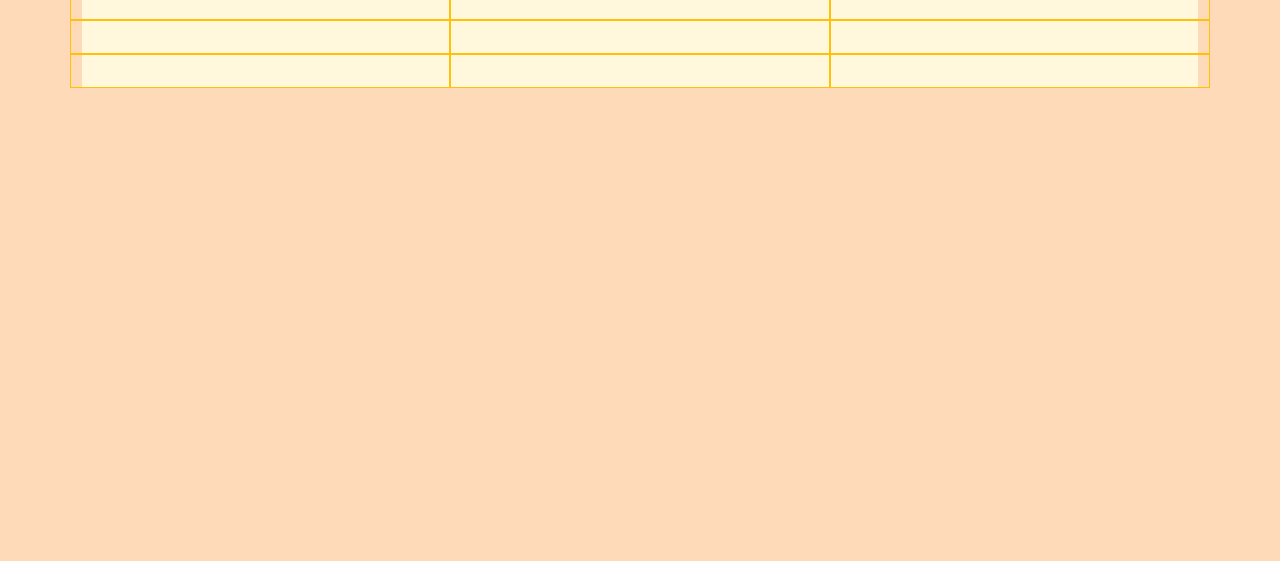
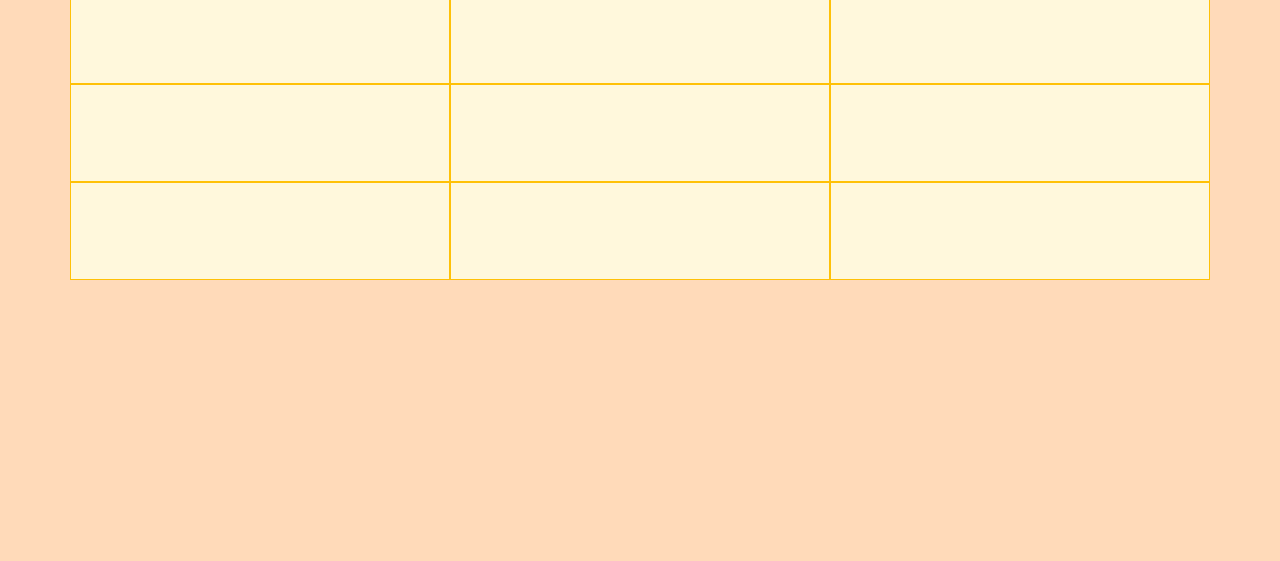
Before and after one commit to Adejordy/Week-11, a website: page index.html in a window 1280 px wide. Shown: the part 239-800 px from the top of the page. Drawn offline with nearby package versions, Linux system fonts and the light colour scheme.

```diff
--- a/index.html
+++ b/index.html
@@ -19,23 +19,21 @@
       <!-- To be called on in JS to display the palyer -->
     </div>
     <!-- Grid -->
-    <div class="container-lg">
-      <div class="gameContainer">
-        <div class="row">
-          <div id="box0" class="box col p-3 border border-warning"></div>
-          <div id="box1" class="box col p-3 border border-warning"></div>
-          <div id="box2" class="box col p-3 border border-warning"></div>
-        </div>
-        <div class="row">
-          <div id="box3" class="box col p-3 border border-warning"></div>
-          <div id="box4" class="box col p-3 border border-warning"></div>
-          <div id="box5" class="box col p-3 border border-warning"></div>
-        </div>
-        <div class="row">
-          <div id="box6" class="box col p-3 border border-warning"></div>
-          <div id="box7" class="box col p-3 border border-warning"></div>
-          <div id="box8" class="box col p-3 border border-warning"></div>
-        </div>
+    <div id="gameContainer" class="container-md">
+      <div class="row">
+        <div id="box0" class="box col p-5 border border-warning"></div>
+        <div id="box1" class="box col p-5 border border-warning"></div>
+        <div id="box2" class="box col p-5 border border-warning"></div>
+      </div>
+      <div class="row">
+        <div id="box3" class="box col p-5 border border-warning"></div>
+        <div id="box4" class="box col p-5 border border-warning"></div>
+        <div id="box5" class="box col p-5 border border-warning"></div>
+      </div>
+      <div class="row">
+        <div id="box6" class="box col p-5 border border-warning"></div>
+        <div id="box7" class="box col p-5 border border-warning"></div>
+        <div id="box8" class="box col p-5 border border-warning"></div>
       </div>
     </div>
     <!-- new div class=container give it an outline text info text center; bootstrap
--- a/styles.css
+++ b/styles.css
@@ -15,6 +15,6 @@
 
 /* style the row height, background, anything  */
 
-.gameContainer {
+#gameContainer {
   background-color: cornsilk;
 }
```
